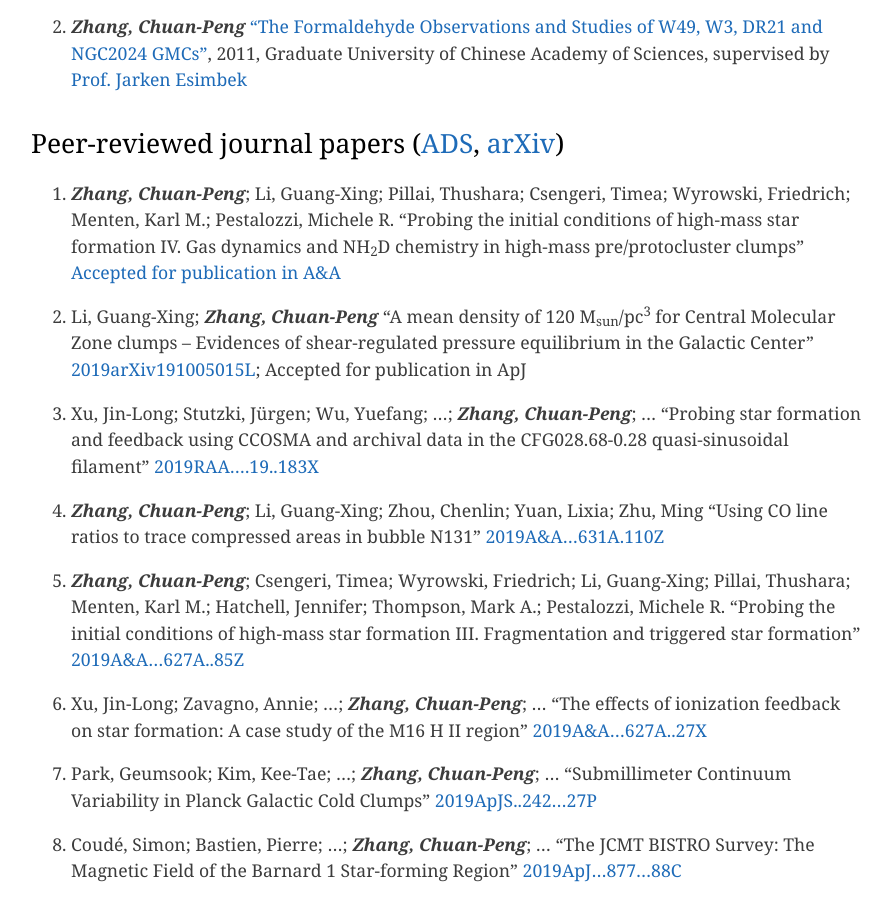
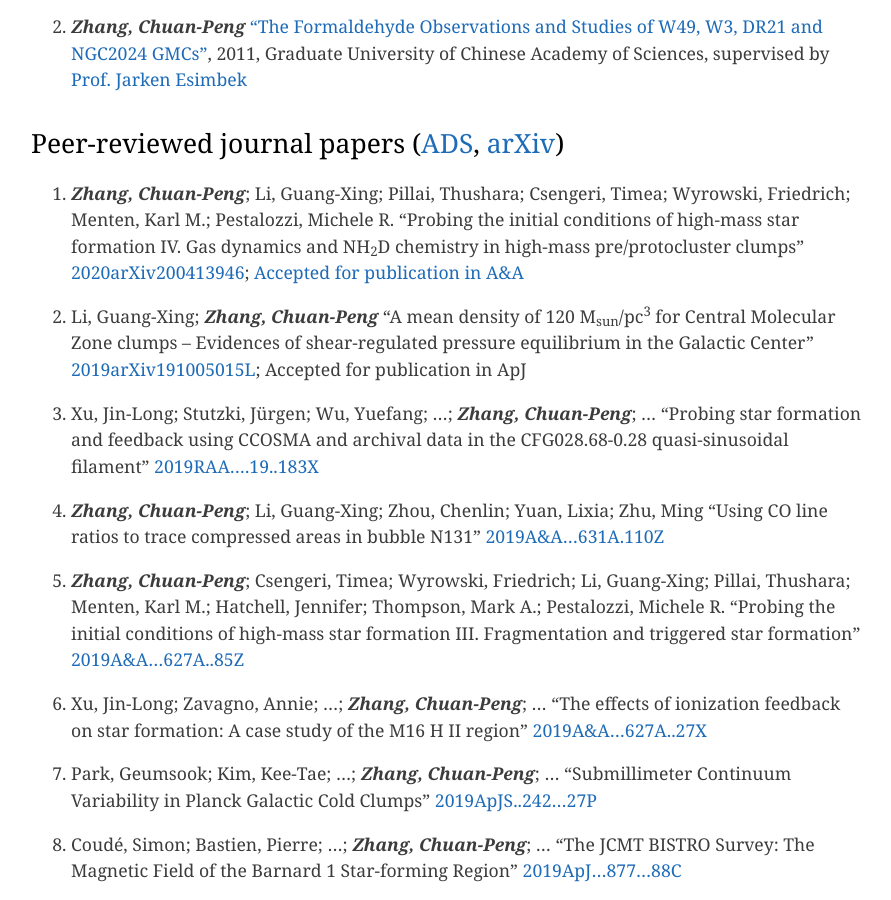
Before and after one commit to zcp521/zcp521.github.io, a Jekyll site: the page built from pub.md, in a window 1280 px wide and 900 px high, scrolled down 555 px. Shown: the whole window, without its empty margins (193-1084 px from the left). Built offline with Jekyll 4.4.1, drawn with Linux system fonts in a browser that asks for light colours.

Commit message:
Update pub.md

```diff
--- a/pub.md
+++ b/pub.md
@@ -16,6 +16,7 @@ tagline: "My publication list"
 
 40. ***Zhang, Chuan-Peng***; Li, Guang-Xing; Pillai, Thushara; Csengeri, Timea; Wyrowski, Friedrich; Menten, Karl M.; Pestalozzi, Michele R.
 	"Probing the initial conditions of high-mass star formation IV. Gas dynamics and NH<sub>2</sub>D chemistry in high-mass pre/protocluster clumps"
+	[2020arXiv200413946](https://arxiv.org/abs/2004.13946);
 	[Accepted for publication in A&A]({{site.baseurl}}/pub/PdBI-spectra.pdf)
 
 39. Li, Guang-Xing; ***Zhang, Chuan-Peng***
```
